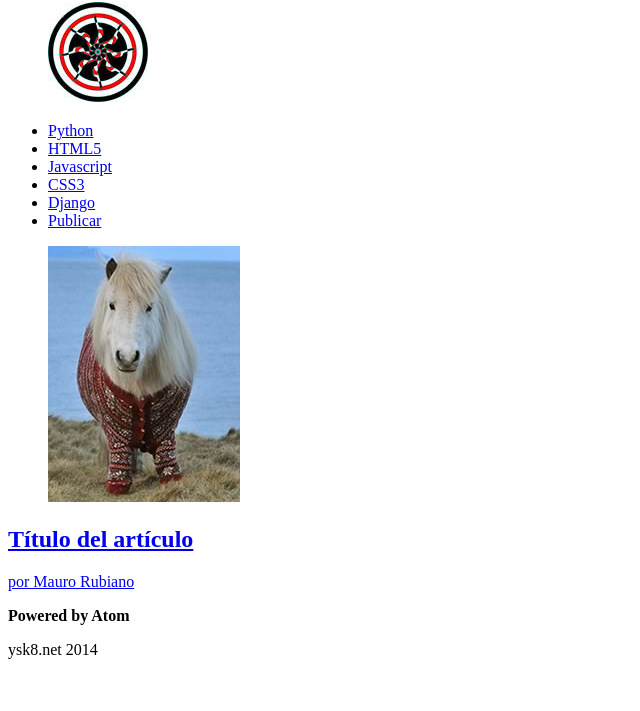
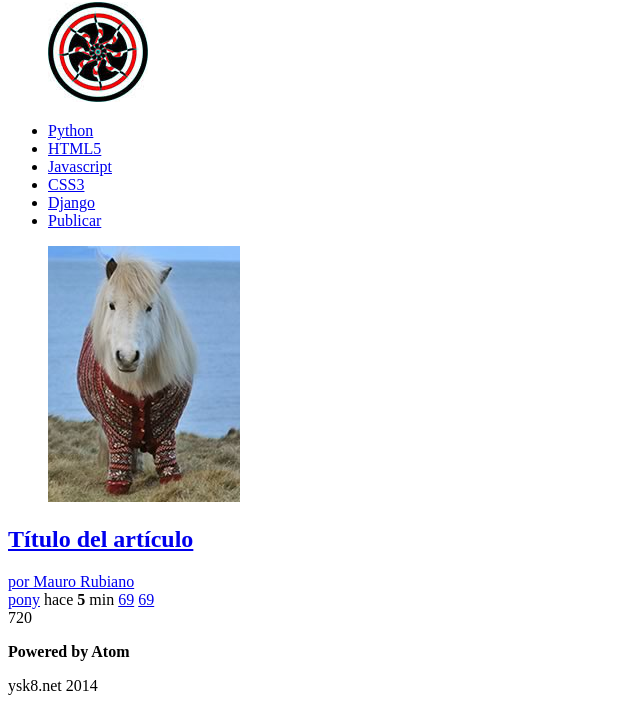
Before and after one commit to ysk8/Puls2014-America, a plain HTML site: page index.html in a window 1280 px wide. Shown: the part 258-969 px from the top of the page, without its empty margins (0-640 px from the left). Before the commit the page ends 933 px from the top, so only its background shows below. Drawn offline with Linux system fonts and the light colour scheme.

Commit message:
nuevas secciones en index

```diff
--- a/index.html
+++ b/index.html
@@ -39,9 +39,22 @@
           Título del artículo
         </a>
       </h2>
-      <p class="autor_item">
+      <div class="autor_item">
         <a href="#">por Mauro Rubiano</a>
-      </p>
+      </div>
+      <div class="datos_item">
+        <a href="#" class="tag_item">pony</a>
+        <span class="fecha_item">
+          hace <strong>5</strong> min
+        </span>
+        <a href="#" class="comentarios_item">69</a>
+        <a href="#" class="guardar_item">69</a>
+      </div>
+      <div>
+        <a href="#" class="up"></a>
+        720
+        <a href="#" class="down"></a>
+      </div>
     </article>
   </section>
   <footer>
```
